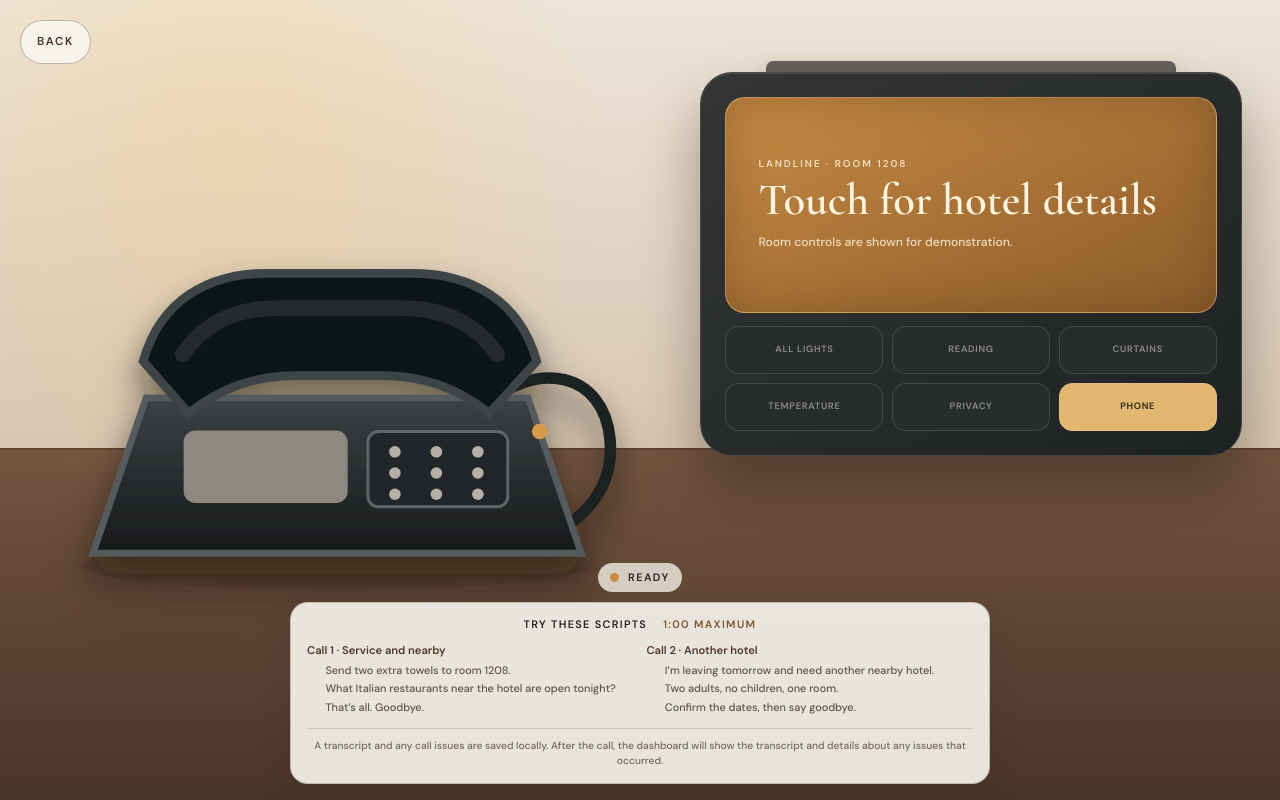
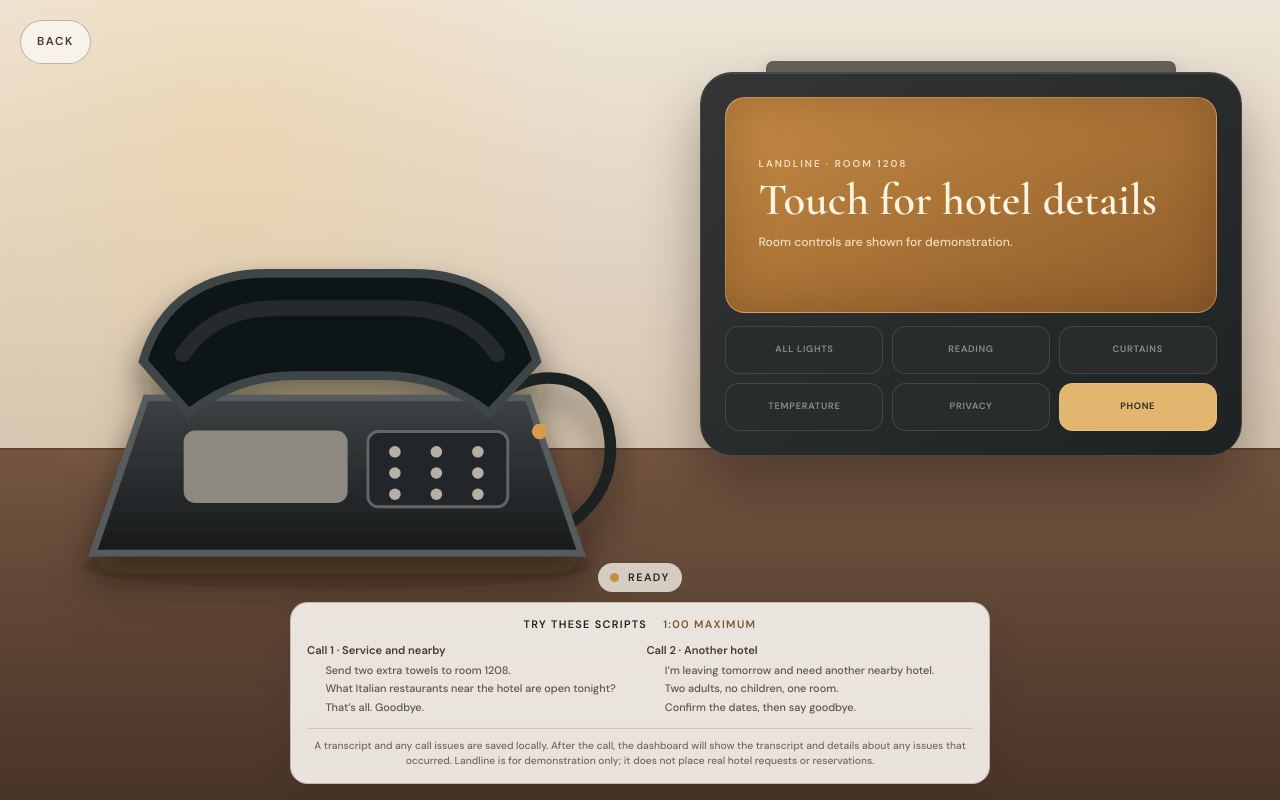
Before and after one commit to antunishdPursuit/Landline, a Next.js app: page / in a window 1280 px wide. Both pictures are taken after a click on the button "Approach the bedside phone and control panel". Built offline with nearby package versions, Linux system fonts and the light colour scheme.

Commit message:
feat: add demo-only service notice

```diff
--- a/components/BedsideCloseup.tsx
+++ b/components/BedsideCloseup.tsx
@@ -747,7 +747,8 @@ export function BedsideCloseup({
               <p className="bedside-test-guide-note">
                 A transcript and any call issues are saved locally. After the
                 call, the dashboard will show the transcript and details about
-                any issues that occurred.
+                any issues that occurred. Landline is for demonstration only;
+                it does not place real hotel requests or reservations.
               </p>
             </div>
         </aside>
```
Also changed, not shown: 1 other file (tests, documents, lock files or other folders).
